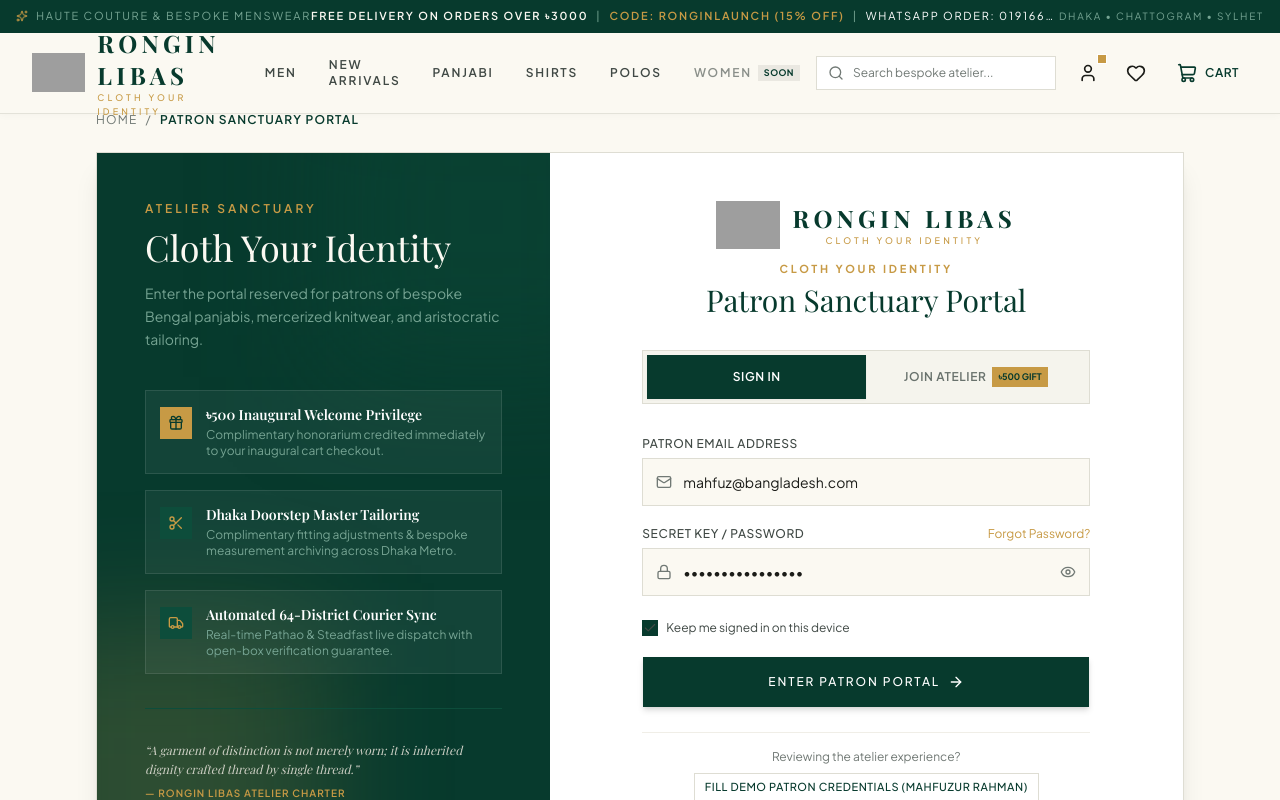
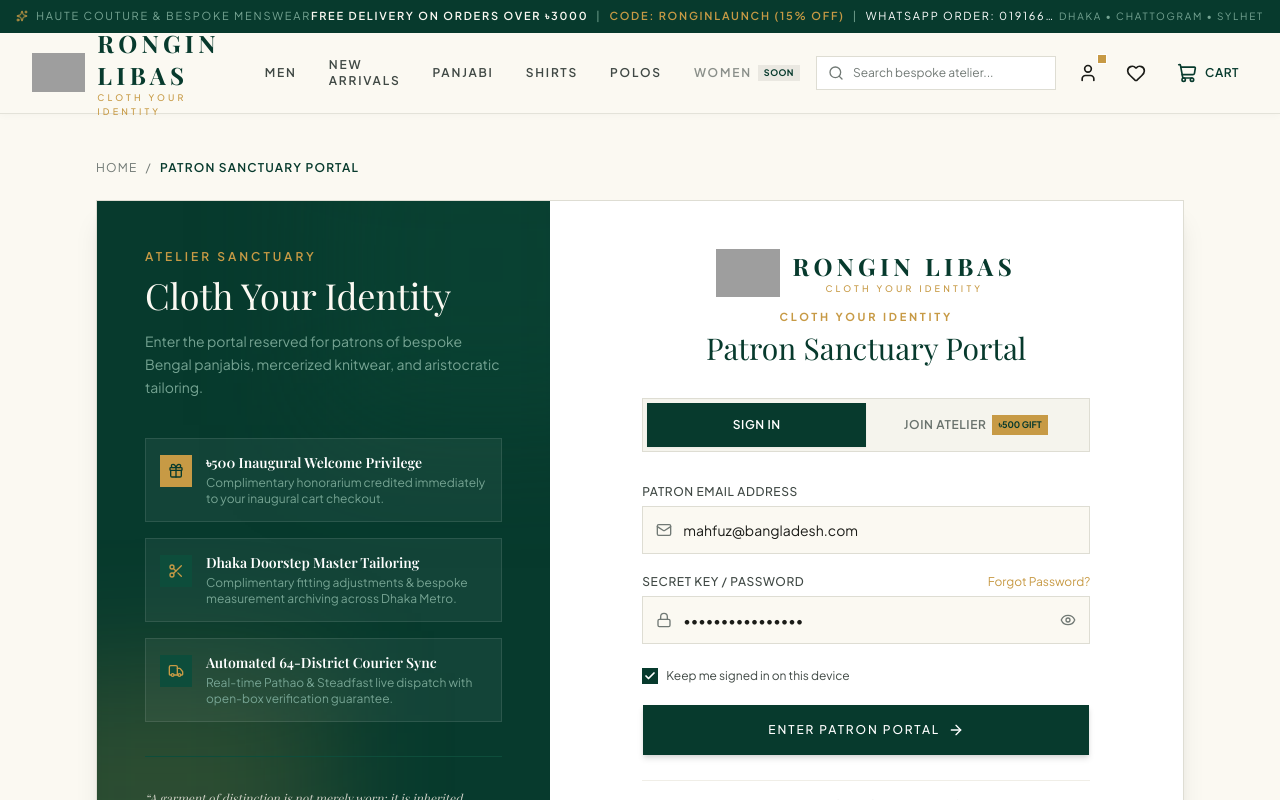
Before and after one commit to shahariyar23/ronginlibas, a Next.js app: page /login in a window 1280 px wide. Shown: the top 800 px of the page. Built offline with nearby package versions, Linux system fonts and the light colour scheme; grey boxes are pictures that could not be loaded; a web font is replaced by a local one.

Commit message:
refactor: update top padding across page layouts and redesign checkbox component styling

```diff
--- a/src/app/checkout/page.tsx
+++ b/src/app/checkout/page.tsx
@@ -110,7 +110,7 @@
   };
 
   return (
-    <div className="w-full pt-28 pb-24 bg-[#fbf9f2]">
+    <div className="w-full pt-36 sm:pt-40 pb-24 bg-[#fbf9f2]">
       <div className="max-w-7xl mx-auto px-4 sm:px-6 lg:px-8">
         {/* Header Breadcrumb */}
         <div className="mb-8">
--- a/src/app/login/LoginClient.tsx
+++ b/src/app/login/LoginClient.tsx
@@ -103,7 +103,7 @@
   };
 
   return (
-    <div className="min-h-screen pt-28 pb-20 bg-[#fbf9f2]">
+    <div className="min-h-screen pt-36 sm:pt-40 pb-20 bg-[#fbf9f2]">
       <div className="max-w-6xl mx-auto px-4 sm:px-6 lg:px-8">
         {/* Breadcrumb */}
         <nav className="mb-6 flex items-center gap-2 text-xs font-sans uppercase tracking-widest text-[#717975]">
--- a/src/app/orders/OrdersClient.tsx
+++ b/src/app/orders/OrdersClient.tsx
@@ -176,7 +176,7 @@
   };
 
   return (
-    <div className="min-h-screen pt-28 pb-24 bg-[#fbf9f2]">
+    <div className="min-h-screen pt-36 sm:pt-40 pb-24 bg-[#fbf9f2]">
       <div className="max-w-7xl mx-auto px-4 sm:px-6 lg:px-8 space-y-8">
         {/* Breadcrumb & Navigation */}
         <nav className="flex items-center gap-2 text-xs font-sans uppercase tracking-widest text-[#717975]">
--- a/src/app/product/[id]/ProductDetailClient.tsx
+++ b/src/app/product/[id]/ProductDetailClient.tsx
@@ -81,7 +81,7 @@
   };
 
   return (
-    <div className="w-full pt-28 pb-24 bg-[#fbf9f2]">
+    <div className="w-full pt-36 sm:pt-40 pb-24 bg-[#fbf9f2]">
       <div className="max-w-7xl mx-auto px-4 sm:px-6 lg:px-8">
         {/* Breadcrumb */}
         <nav className="flex items-center gap-2 text-[11px] font-sans uppercase tracking-widest text-[#717975] mb-8">
--- a/src/app/profile/ProfileClient.tsx
+++ b/src/app/profile/ProfileClient.tsx
@@ -102,7 +102,7 @@
   };
 
   return (
-    <div className="min-h-screen pt-28 pb-24 bg-[#fbf9f2]">
+    <div className="min-h-screen pt-36 sm:pt-40 pb-24 bg-[#fbf9f2]">
       <div className="max-w-7xl mx-auto px-4 sm:px-6 lg:px-8 space-y-8">
         {/* Top Breadcrumb & Sanctuary Header */}
         <div>
--- a/src/app/shop/ShopContent.tsx
+++ b/src/app/shop/ShopContent.tsx
@@ -339,7 +339,7 @@
   );
 
   return (
-    <div className="w-full pt-28 pb-24 bg-[#fbf9f2]">
+    <div className="w-full pt-36 sm:pt-40 pb-24 bg-[#fbf9f2]">
       {/* Editorial Top Orientation */}
       <div className="w-full bg-[#f0eee7] border-b border-[#deddd3] py-12 px-4 sm:px-6 lg:px-8">
         <div className="max-w-7xl mx-auto">
--- a/src/app/track-order/TrackOrderClient.tsx
+++ b/src/app/track-order/TrackOrderClient.tsx
@@ -39,7 +39,7 @@
   };
 
   return (
-    <div className="min-h-screen pt-28 pb-24 bg-[#fbf9f2]">
+    <div className="min-h-screen pt-36 sm:pt-40 pb-24 bg-[#fbf9f2]">
       <div className="max-w-6xl mx-auto px-4 sm:px-6 lg:px-8 space-y-8">
         {/* Breadcrumb */}
         <nav className="flex items-center gap-2 text-xs font-sans uppercase tracking-widest text-[#717975]">
--- a/src/components/ui/checkbox.tsx
+++ b/src/components/ui/checkbox.tsx
@@ -2,24 +2,23 @@
 
 import { Checkbox as CheckboxPrimitive } from "@base-ui/react/checkbox"
 import { cn } from "cn"
-import { CheckIcon } from "lucide-react"
+import { Check } from "lucide-react"
 
 function Checkbox({ className, ...props }: CheckboxPrimitive.Root.Props) {
   return (
     <CheckboxPrimitive.Root
       data-slot="checkbox"
       className={cn(
-        "peer relative flex size-4 shrink-0 items-center justify-center rounded-[4px] border border-input transition-colors outline-none group-has-disabled/field:opacity-50 group-has-[:focus-visible]/field-label:ring-0 group-has-[:focus-visible]/field-label:not-data-checked:border-input after:absolute after:-inset-x-3 after:-inset-y-2 focus-visible:border-ring focus-visible:ring-3 focus-visible:ring-ring/50 disabled:cursor-not-allowed disabled:opacity-50 aria-invalid:border-destructive aria-invalid:ring-3 aria-invalid:ring-destructive/20 aria-invalid:aria-checked:border-primary dark:bg-input/30 dark:aria-invalid:border-destructive/50 dark:aria-invalid:ring-destructive/40 data-checked:border-primary data-checked:bg-primary data-checked:text-primary-foreground group-has-[:focus-visible]/field-label:data-checked:border-primary dark:data-checked:bg-primary",
+        "peer relative flex size-4 shrink-0 items-center justify-center rounded-[2px] border border-[#deddd3] bg-white transition-colors outline-none cursor-pointer focus-visible:ring-2 focus-visible:ring-[#073a2d] disabled:cursor-not-allowed disabled:opacity-50 data-checked:border-[#073a2d] data-checked:bg-[#073a2d] data-checked:text-white",
         className
       )}
       {...props}
     >
       <CheckboxPrimitive.Indicator
         data-slot="checkbox-indicator"
-        className="grid place-content-center text-current transition-none [&>svg]:size-3.5"
+        className="flex items-center justify-center text-white"
       >
-        <CheckIcon
-        />
+        <Check className="size-3 text-white stroke-[3.5]" />
       </CheckboxPrimitive.Indicator>
     </CheckboxPrimitive.Root>
   )
```
